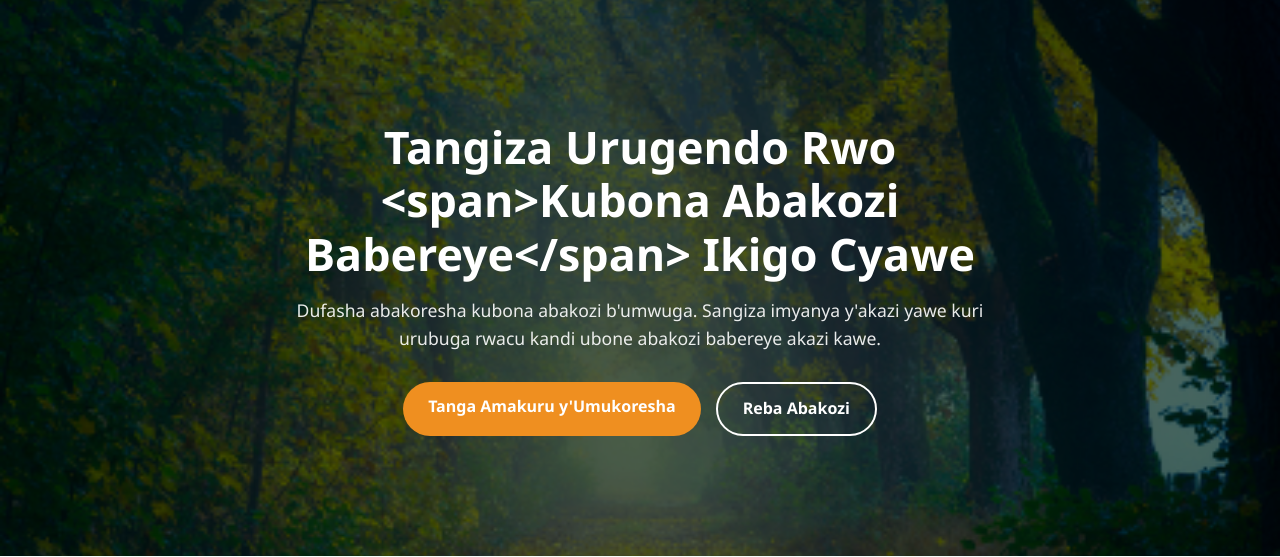
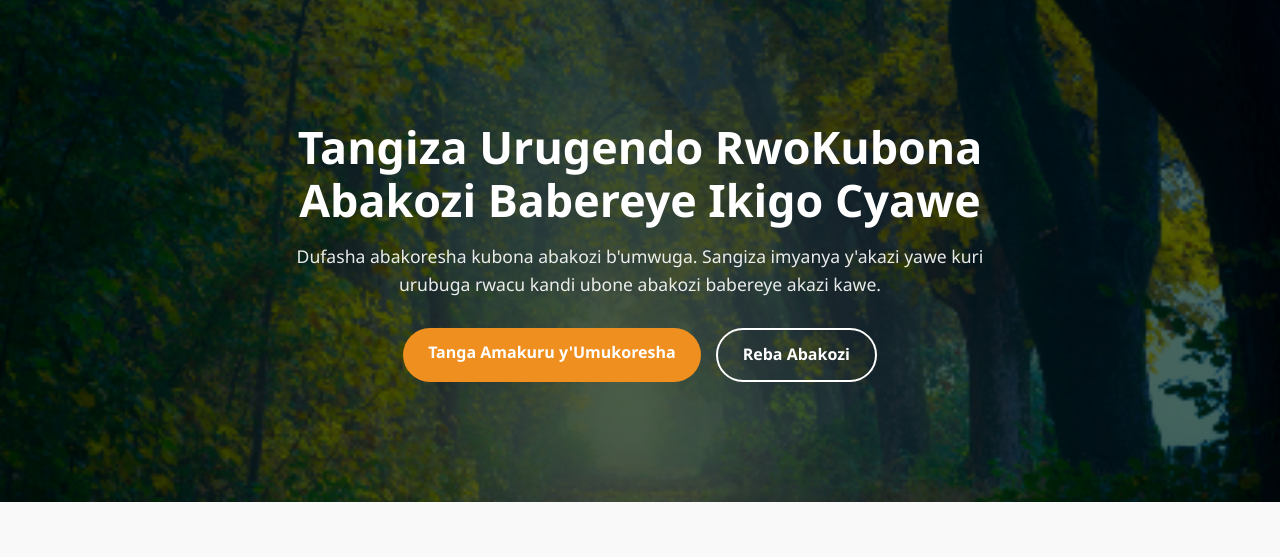
Before and after one commit to uwasejeannine/joblinkk, a Django app: page /employer/ in a window 1280 px wide. Shown: the part 74-631 px from the top of the page. Run offline with Django 3.2, Linux system fonts and the light colour scheme.

Commit message:
Initial commit - JobLink Django project

```diff
--- a/core/templates/employer.html
+++ b/core/templates/employer.html
@@ -933,7 +933,7 @@ nav ul li a:hover {
     <!-- Hero Section -->
 <section class="hero-section">
     <div class="hero-content">
-        <h1 class="hero-title" data-en="Start Your Journey to <span>Find the Right Staff</span> for Your Business" data-fr="Commencez Votre Parcours Pour <span>Trouver le Personnel Idéal</span> Pour Votre Entreprise" data-rw="Tangiza Urugendo Rwo <span>Kubona Abakozi Babereye</span> Ikigo Cyawe">Tangiza Urugendo Rwo <span>Kubona Abakozi Babereye</span> Ikigo Cyawe</h1>
+        <h1 class="hero-title" data-en="Start Your Journey to Find the Right Staff for Your Business" data-fr="Commencez Votre Parcours Pour Trouver le Personnel Idéal Pour Votre Entreprise" data-rw="Tangiza Urugendo RwoKubona Abakozi Babereye Ikigo Cyawe">Tangiza Urugendo Rwo Kubona Abakozi Babereye Ikigo Cyawe</h1>
         <p class="hero-description" data-en="We help employers find professional staff. Share your job openings on our platform and find the right employees for your work." data-fr="Nous aidons les employeurs à trouver du personnel professionnel. Partagez vos offres d'emploi sur notre plateforme et trouvez les bons employés pour votre travail." data-rw="Dufasha abakoresha kubona abakozi b'umwuga. Sangiza imyanya y'akazi yawe kuri urubuga rwacu kandi ubone abakozi babereye akazi kawe.">Dufasha abakoresha kubona abakozi b'umwuga. Sangiza imyanya y'akazi yawe kuri urubuga rwacu kandi ubone abakozi babereye akazi kawe.</p>
         <div class="hero-buttons">
             <a href="#" class="primary-button" id="openFormBtn" data-en="Submit Employer Information" data-fr="Soumettre les Informations de l'Employeur" data-rw="Tanga Amakuru y'Umukoresha">Tanga Amakuru y'Umukoresha</a>
```
Also changed, not shown: db.sqlite3, 1 other file.
